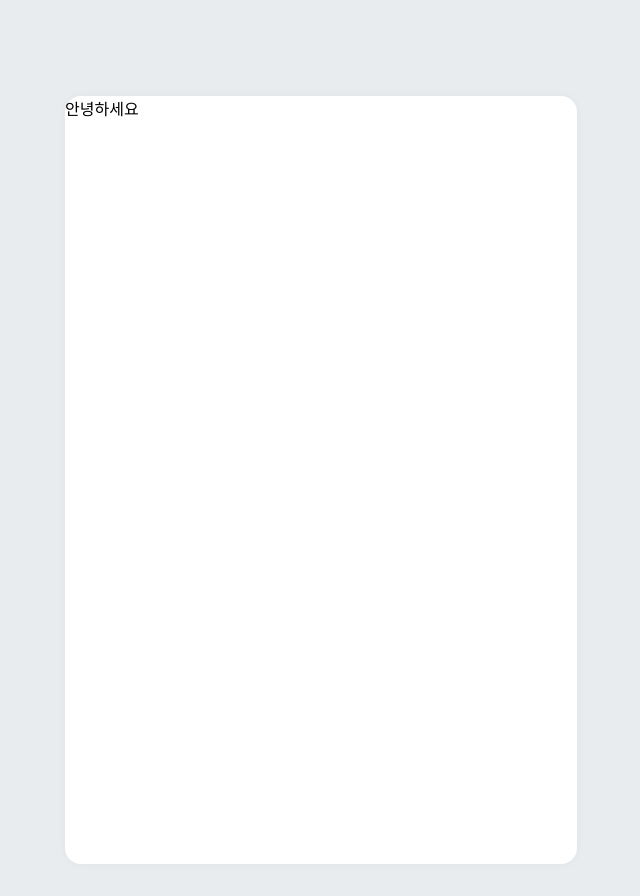
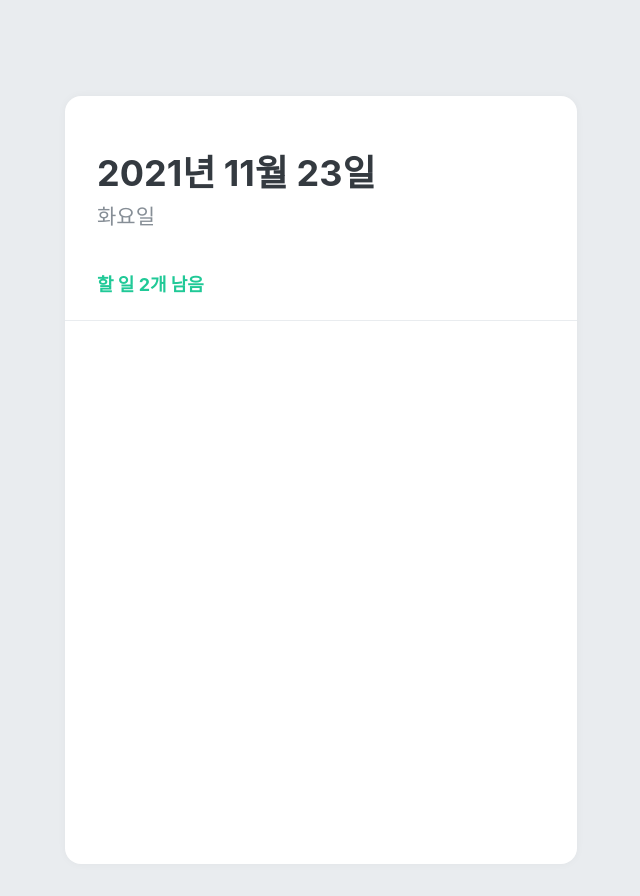
Before and after one commit to SungHyun627/React_Study, a React (Create React App) app in the folder react-todolist/: page / in a window 1280 px wide. Shown: the whole page, without its empty margins (319-959 px from the left). Built offline with nearby package versions, Linux system fonts and the light colour scheme.

Commit message:
create TodoHead and add in App component

```diff
--- a/react-todolist/src/App.js
+++ b/react-todolist/src/App.js
@@ -1,5 +1,6 @@
 import { createGlobalStyle } from "styled-components";
 import TodoTemplate from "./components/TodoTemplate";
+import TodoHead from "./components/TodoHead";
 
 const GlobalStyle = createGlobalStyle`
   body {
@@ -11,7 +12,9 @@
   return (
     <>
       <GlobalStyle />
-      <TodoTemplate>안녕하세요</TodoTemplate>
+      <TodoTemplate>
+        <TodoHead />
+      </TodoTemplate>
     </>
   );
 }
--- /dev/null
+++ b/react-todolist/src/components/TodoHead.js
@@ -0,0 +1,37 @@
+import styled from "styled-components";
+
+const TodoHeadBlock = styled.div`
+  padding-top: 48px;
+  padding-left: 32px;
+  padding-right: 32px;
+  padding-bottom: 24px;
+  border-bottom: 1px solid #e9ecef;
+  h1 {
+    margin: 0;
+    font-size: 36px;
+    color: #343a40;
+  }
+  .day {
+    margin-top: 4px;
+    color: #868e96;
+    font-size: 21px;
+  }
+  .tasks-left {
+    color: #20c997;
+    font-size: 18px;
+    margin-top: 40px;
+    font-weight: bold;
+  }
+`;
+
+const TodoHead = () => {
+  return (
+    <TodoHeadBlock>
+      <h1>2021년 11월 23일</h1>
+      <div className="day">화요일</div>
+      <div className="tasks-left">할 일 2개 남음</div>
+    </TodoHeadBlock>
+  );
+};
+
+export default TodoHead;
```
